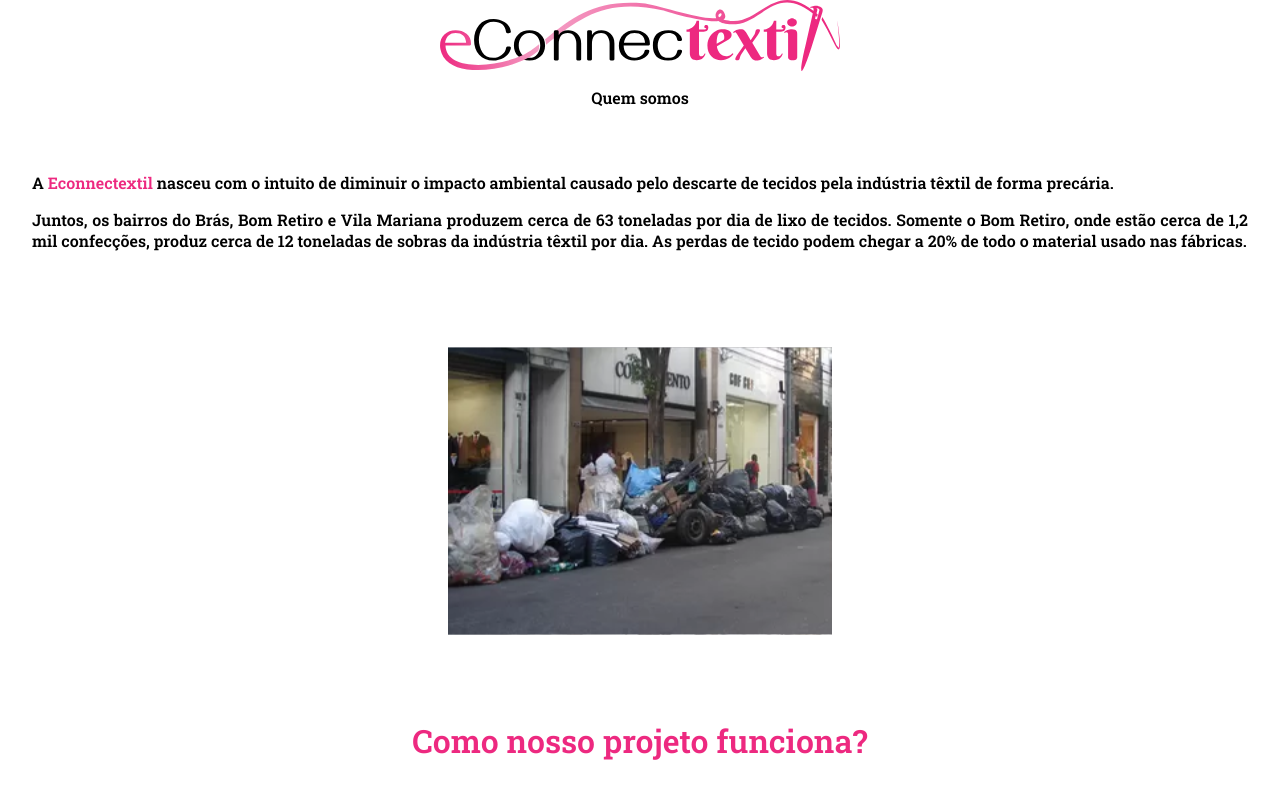
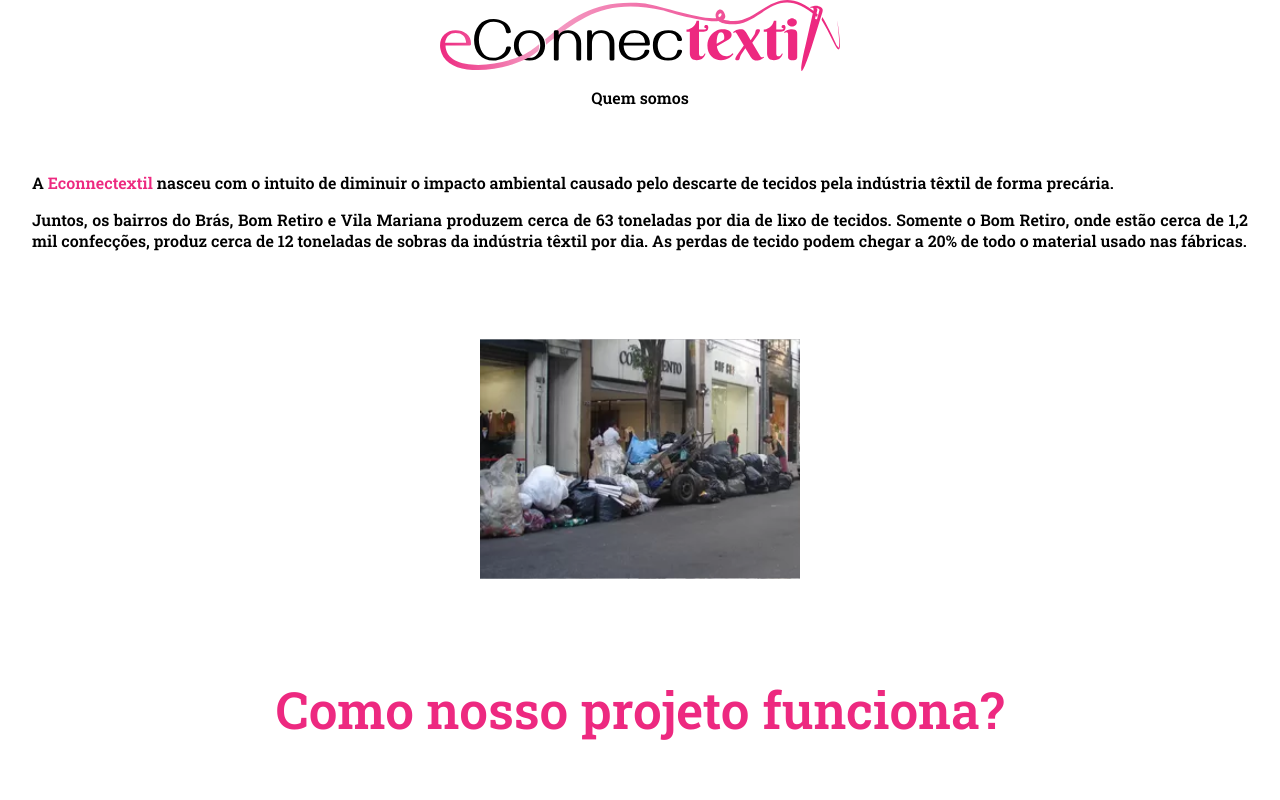
Before and after one commit to kasvrol/proviHack-NaoExistePlanetaB, a React (Create React App) app: page /whoWeAre in a window 1280 px wide. Shown: the top 800 px of the page. Built offline with nearby package versions, Linux system fonts and the light colour scheme; the HTML template or start-up script is replaced by a standard one.

Commit message:
[FIX][TISSUES] ajuste no tamanho das imagens do card

```diff
--- a/src/style/card.sass
+++ b/src/style/card.sass
@@ -26,13 +26,11 @@
     flex-direction: column
     justify-content: flex-start
     align-items: center
-    width: 16rem
     margin: 0 .5rem
     padding: .5rem .5rem
-    height: 17rem
 
 .image-card
-    @include image-size
+    @include photo-size
     padding-bottom: .5vw
 
 .card-paragraph
--- a/src/style/mixins.scss
+++ b/src/style/mixins.scss
@@ -13,6 +13,7 @@
 @mixin photo-size {
     width: $photo-width;
     height: $photo-lenght;
+    padding: 0 2rem;
 }
 
 @mixin login-button($color) {
@@ -32,12 +33,12 @@
 }
 
 @mixin title($color) {
-    font-size: 2rem;
+    font-size: 4vw;
     color: $color;
 }
 
 @mixin titleTwo($color) {
-    font-size: 3rem;
+    font-size: 5vw;
     color: $color;
 }
 
@@ -56,24 +57,24 @@
 
 @mixin pink-button {
     background-color: $pink;
-    padding: 0.5rem 1.4rem;
+    padding: 2vw 3vw;
     text-align: center;
     color: $white;
     border: none;
     border-radius: 0.5rem;
-    font-size: 1rem;
+    font-size: 2.5vw;
     font-weight: 600;
     margin-bottom: 3rem;
 }
 
 @mixin tissues-button {
     background-color: $pink;
-    padding: 1rem 2rem;
+    padding: 3vw 4vw;
     text-align: center;
     color: $white;
     border: none;
     border-radius: 0.5rem;
-    font-size: 1.3rem;
+    font-size: 4vw;
     font-weight: 600;
     margin-bottom: 3rem;
 }
--- a/src/style/tissuesPage.sass
+++ b/src/style/tissuesPage.sass
@@ -9,15 +9,17 @@
 
 .pink-button
     @include pink-button
-
-.tissues-button
-    @include tissues-button
-    margin-top: 5rem
+    margin: 2vw
 
 .titleTissues
     @include titleTwo ($pink)
     font-weight: bold
     margin-top: 6rem
+
+.titleBlack
+    @include title($black)
+    text-align: center
+    font-weight: bold
 
 .titleTissuesTwo
     @include title ($black)
--- a/src/style/variables.sass
+++ b/src/style/variables.sass
@@ -11,6 +11,6 @@ $gray: #E2DCDC
 
 $image-length: 15rem
 $image-width: 15rem
-$photo-lenght: 30vw
-$photo-width: 30vw
+$photo-lenght: 25vw
+$photo-width: 25vw
 $logo-width: 25rem
```
